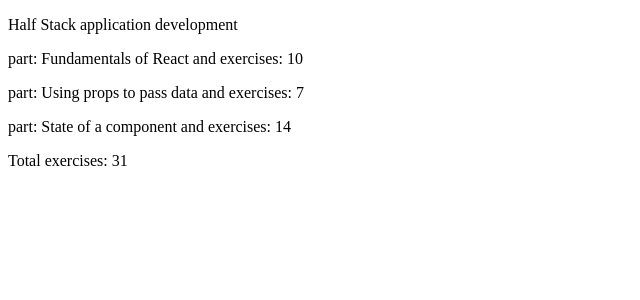
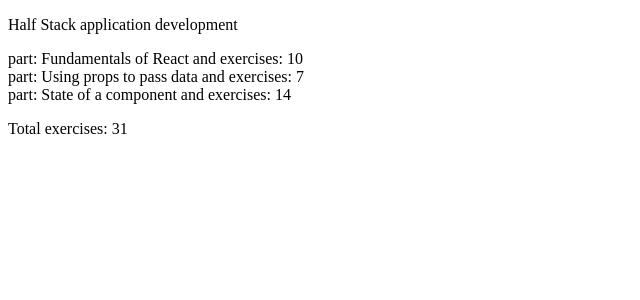
Before and after one commit to AhtesamMuhammad/full-stack-open, a React (Vite) app in the folder part1/unicafe/: page / in a window 1280 px wide. Shown: the top 300 px of the page, without its empty margins (0-640 px from the left). Built offline with nearby package versions, Linux system fonts and the light colour scheme.

Commit message:
part1 1.2 done

```diff
--- a/part1/unicafe/src/App.jsx
+++ b/part1/unicafe/src/App.jsx
@@ -2,26 +2,32 @@ const Header = (course) => {
   return <p>{course.name}</p>;
 };
 
-const Content = (lesson) => {
+const Part = (lesson) => {
   return (
-    <p>
+    <>
       part: {lesson.part} and exercises: {lesson.exercises}
-    </p>
+    </>
   );
 };
 
-const Total = ({number}) => {
-  console.log(number);
-  let total = 0
+const Content = (lessons) => {
+  return (
+    <div>
+      <Part part={lessons.part[0]} exercises={lessons.exercises[0]} />
+      <br />
+      <Part part={lessons.part[1]} exercises={lessons.exercises[1]} />
+      <br />
+      <Part part={lessons.part[2]} exercises={lessons.exercises[2]} />
+    </div>
+  );
+};
+const Total = ({ number }) => {
+  let total = 0;
   for (let index = 0; index < number.length; index++) {
     total += number[index];
   }
-  return(
-    <p>
-      Total exercises: {total}
-    </p>
-  )
-}
+  return <p>Total exercises: {total}</p>;
+};
 
 const App = () => {
   const course = "Half Stack application development";
@@ -35,10 +41,11 @@ const App = () => {
   return (
     <div>
       <Header name={course} />
-      <Content part={part1} exercises={exercises1} />
-      <Content part={part2} exercises={exercises2} />
-      <Content part={part3} exercises={exercises3} />
-      <Total number={[exercises1,exercises2,exercises3]}/>
+      <Content
+        part={[part1, part2, part3]}
+        exercises={[exercises1, exercises2, exercises3]}
+      />
+      <Total number={[exercises1, exercises2, exercises3]} />
     </div>
   );
 };
```
